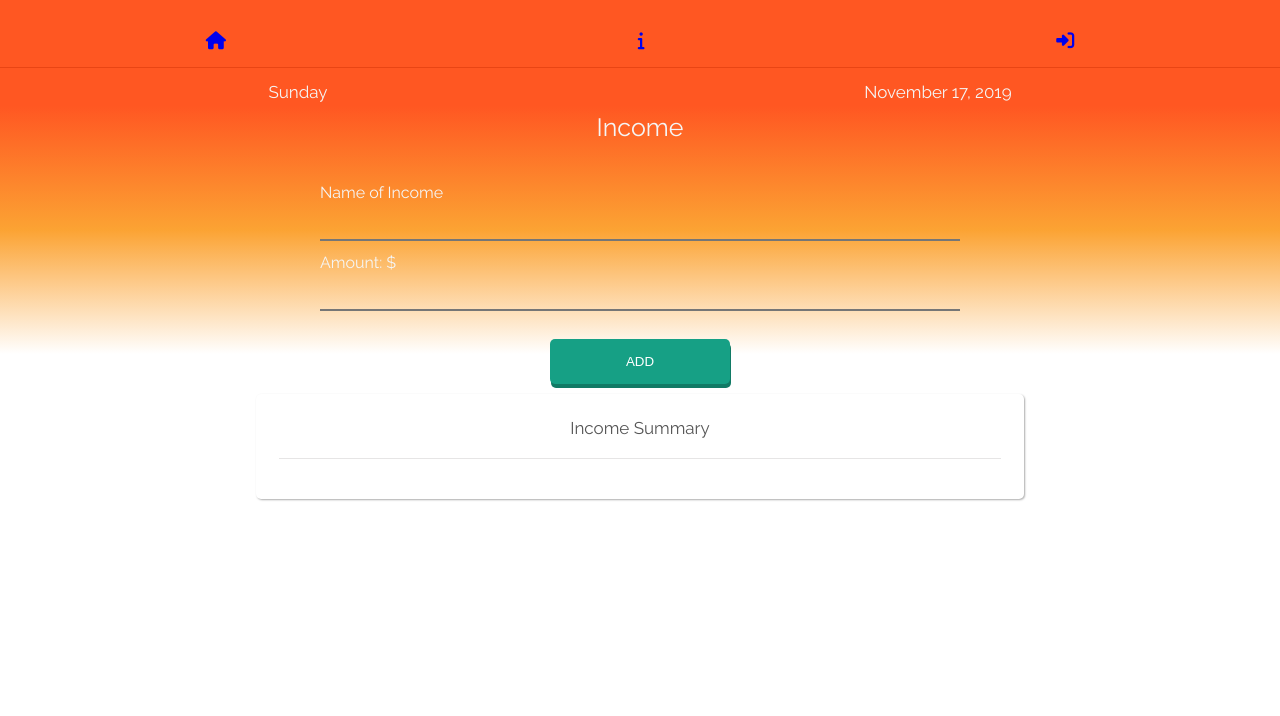
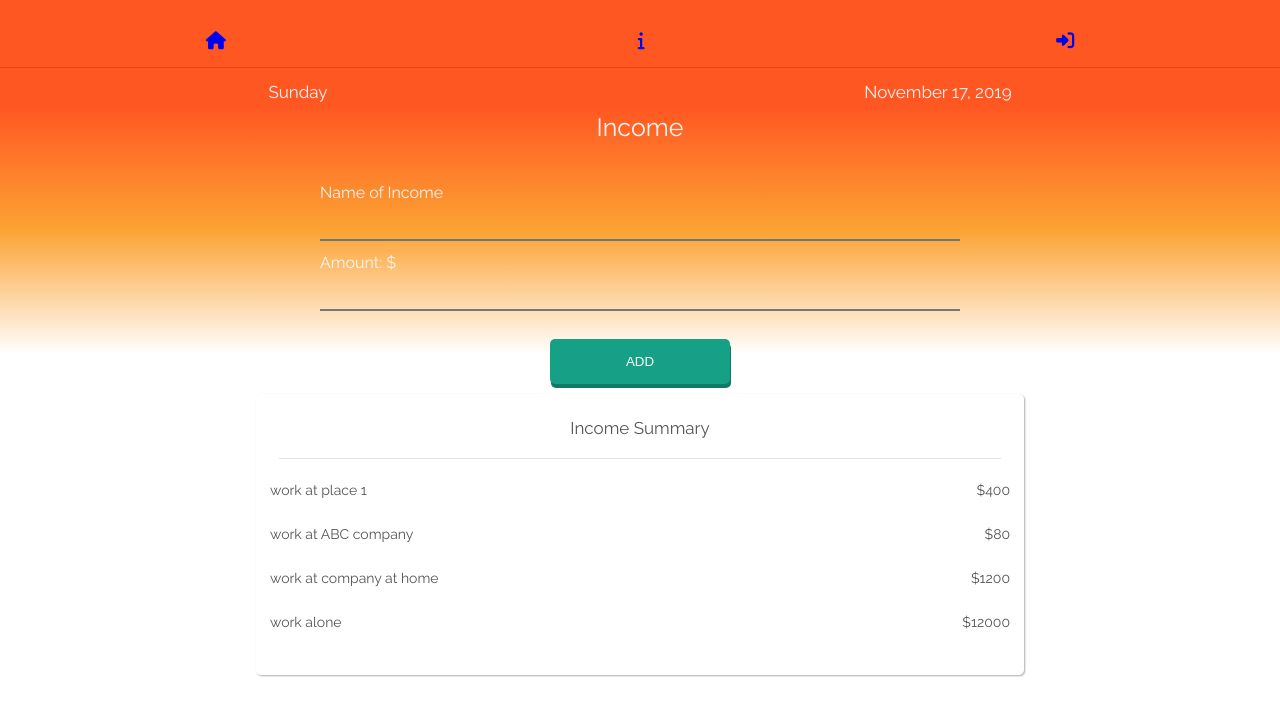
Before and after one commit to Noi-Git/personal_fin, a React (Create React App) app in the folder client/: page /detail_page in a window 1280 px wide. Shown: the top 716 px of the page. Built offline with nearby package versions, Linux system fonts and the light colour scheme; a web font is replaced by a local one.

Commit message:
create CardDetailSummary and and connection from the DetailInfo to the Card

```diff
--- a/client/src/App.css
+++ b/client/src/App.css
@@ -555,7 +555,7 @@ input[type='submit']:hover {
   grid-template-columns: 1fr;
   grid-template-rows: 1fr;
   width: 94%;
-  margin: 4rem auto 0 auto;
+  margin: 4rem auto;
   padding: 2rem 0;
   box-shadow: 1px 1px 2px #adadad;
   border-radius: 0.5rem;
@@ -590,9 +590,19 @@ input[type='submit']:hover {
 .summary__details {
   font-size: 1.4rem;
   padding: 1rem 0.7rem;
-  display: flex;
-  justify-content: space-between;
+  /* display: flex;
+  justify-content: space-between; */
 }
+
+/* .summary__details--amount {
+  float: right;
+} */
+
+.go-right {
+  /* padding-left: 60%; */
+  float: right;
+}
+
 .summary__total {
   font-weight: bold;
 }
--- a/client/src/components/detail_page/DetailInfo.js
+++ b/client/src/components/detail_page/DetailInfo.js
@@ -1,12 +1,13 @@
 import React, { Fragment } from 'react';
 
-const DetailInfo = () => {
+const DetailInfo = props => {
   return (
     <Fragment>
       <div className="summary__details">
-        <p className="summary__details--name">Work at place 1</p>
-        <p className="summary__details--amount">
-          <span className="detail__dollar">$ </span>400
+        <p className="summary__details--name">
+          {props.title}
+          <span className="go-right">{props.amount}</span>
+          <span className="go-right">$</span>
         </p>
       </div>
     </Fragment>
--- a/client/src/components/detail_page/DetailMain.js
+++ b/client/src/components/detail_page/DetailMain.js
@@ -1,6 +1,7 @@
 import React, { Component, Fragment } from 'react';
 import AddForm from './AddForm';
 import CardDetailSummary from './CardDetailSummary';
+import DetailInfo from './DetailInfo';
 
 class DetailMain extends Component {
   /* connect to database goes here -- watch lesson 18 */
@@ -27,7 +28,12 @@ class DetailMain extends Component {
     return (
       <Fragment>
         <AddForm title={'Income'} />
-        <CardDetailSummary title={'Income Summary'} />
+        <CardDetailSummary title={'Income Summary'}>
+          <DetailInfo title="work at place 1" amount="400" />
+          <DetailInfo title="work at ABC company" amount="80" />
+          <DetailInfo title="work at company at home" amount="1200" />
+          <DetailInfo title="work alone" amount="12000" />
+        </CardDetailSummary>
       </Fragment>
     );
   }
```
